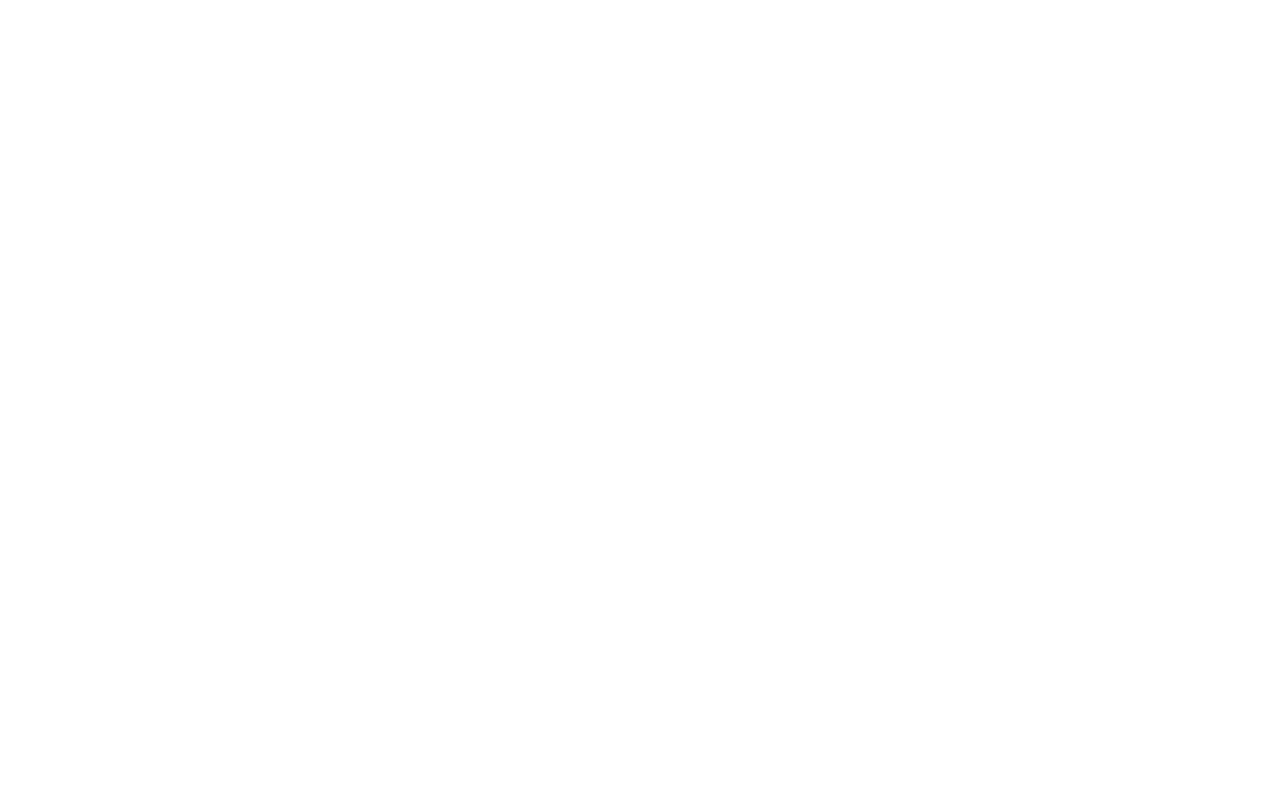
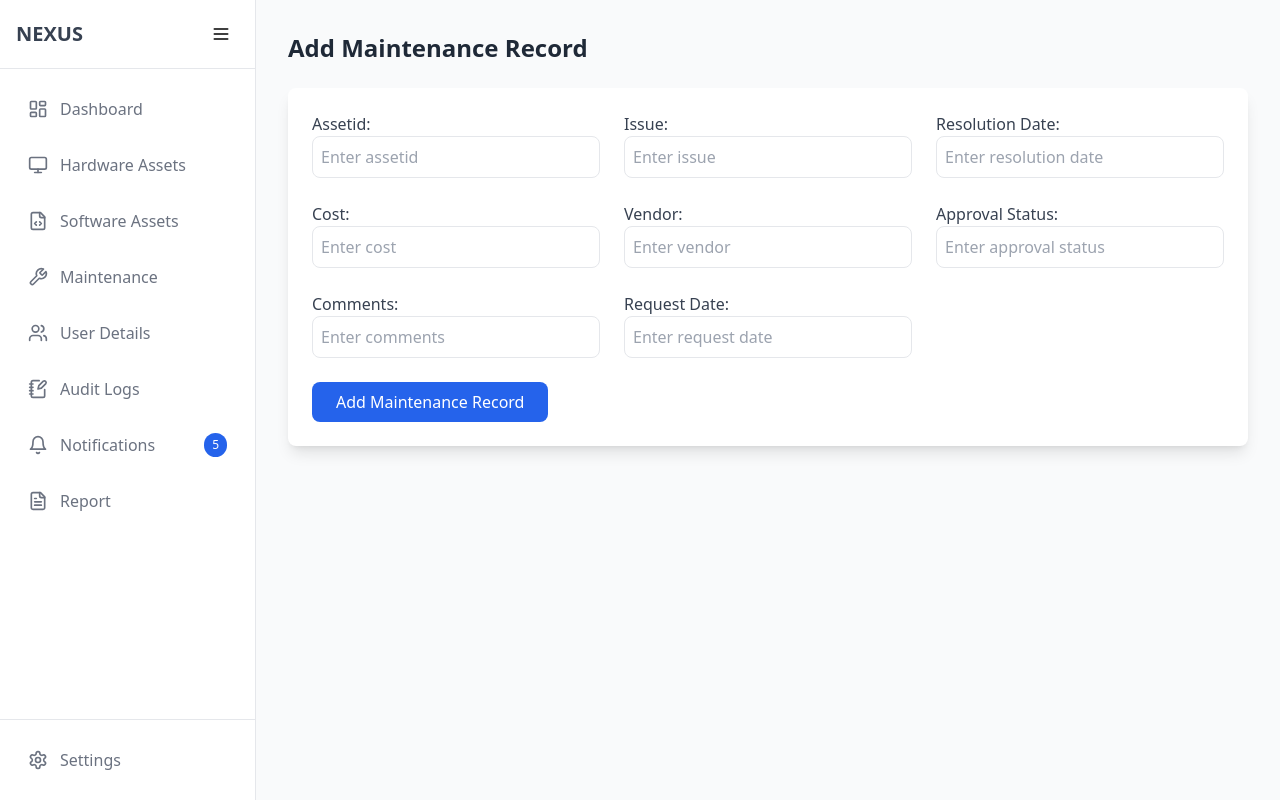
Before and after one commit to SSHareesh/Nexus_frontend, a React (Vite) app: page /AddMaintenance in a window 1280 px wide. Before the commit this address had no page. Built offline with nearby package versions, Linux system fonts and the light colour scheme.

Commit message:
finished adduser and maintenance page

```diff
--- a/src/App.jsx
+++ b/src/App.jsx
@@ -11,7 +11,9 @@
 import EditHardware from './pages/HardwareAssets/EditHardware';
 import AddSoftware from './pages/SoftwareAssets/AddSoftware';
 import Users from './pages/Users/Users';
+import AddUser from './pages/Users/AddUser';
 import MaintenanceRecords from './pages/Maintenance/Maintenance';
+import AddMaintenance from './pages/Maintenance/AddMaintenance';
 
 function App() {
   return (
@@ -27,7 +29,9 @@
         <Route path="/EditSoftwareAssets/:id" element={<Layout><EditSoftwareAssets /></Layout>} />
         <Route path='/AddSoftware' element={<Layout><AddSoftware /></Layout>} />
         <Route path='/Users' element={<Layout><Users /></Layout>} />
+        <Route path='/AddUser' element={<Layout><AddUser/></Layout>} />
         <Route path='/MaintenanceRecords' element={<Layout><MaintenanceRecords /></Layout>} />
+        <Route path='/AddMaintenance' element={<Layout><AddMaintenance /></Layout>} />
 
       </Routes>
     </Router>
--- /dev/null
+++ b/src/pages/Maintenance/AddMaintenance.jsx
@@ -0,0 +1,78 @@
+import React, { useState } from "react";
+import { useNavigate } from "react-router-dom";
+import api from "../../utils/api"; // Import API functions
+
+const AddMaintenance = () => {
+  const navigate = useNavigate();
+  const [formData, setFormData] = useState({
+    assetid: "",
+    issue: "",
+    resolution_date: "",
+    cost: "",
+    vendor: "",
+    approval_status: "",
+    comments: "",
+    request_date: "",
+  });
+
+  const handleChange = (e) => {
+    const { name, value } = e.target;
+    setFormData((prevData) => ({
+      ...prevData,
+      [name]: value === "" ? null : value, // Convert empty strings to null
+    }));
+  };
+
+  const handleSubmit = async (e) => {
+    e.preventDefault();
+
+    console.log("Submitting maintenance record:", formData);
+
+    try {
+      const response = await api.createMaintenanceRecord(formData);
+      console.log("Response:", response.data);
+      alert("Maintenance Record Added Successfully!");
+      navigate("/MaintenanceRecords");
+    } catch (error) {
+      console.error("Error adding maintenance record:", error.response?.data || error.message);
+      alert("Failed to add maintenance record. Please try again.");
+    }
+  };
+
+  return (
+    <div className="p-8">
+      <h1 className="text-2xl font-bold text-gray-800 mb-6">Add Maintenance Record</h1>
+
+      <form onSubmit={handleSubmit} className="bg-white p-6 shadow-lg rounded-lg">
+        <div className="grid grid-cols-1 md:grid-cols-2 lg:grid-cols-3 gap-6">
+          {Object.keys(formData).map((key) => (
+            <div key={key}>
+              <label className="block text-gray-700 font-medium capitalize">
+                {key.replace(/_/g, " ")}:
+              </label>
+              <input
+                type="text"
+                name={key}
+                value={formData[key] || ""}
+                onChange={handleChange}
+                className="w-full p-2 border rounded-lg focus:outline-none focus:ring-2 focus:ring-blue-500"
+                placeholder={`Enter ${key.replace(/_/g, " ")}`}
+              />
+            </div>
+          ))}
+        </div>
+
+        <div className="mt-6">
+          <button
+            type="submit"
+            className="px-6 py-2 bg-blue-600 text-white font-medium rounded-lg hover:bg-blue-700 transition"
+          >
+            Add Maintenance Record
+          </button>
+        </div>
+      </form>
+    </div>
+  );
+};
+
+export default AddMaintenance;
--- /dev/null
+++ b/src/pages/Users/AddUser.jsx
@@ -0,0 +1,77 @@
+import React, { useState } from "react";
+import { useNavigate } from "react-router-dom";
+import api from "../../utils/api"; // Import API functions
+
+const AddUser = () => {
+  const navigate = useNavigate();
+  const [formData, setFormData] = useState({
+    userid: "",
+    name: "",
+    email: "",
+    phone: "",
+    status: "",
+    employee_type: "",
+    project: "",
+  });
+
+  const handleChange = (e) => {
+    const { name, value } = e.target;
+    setFormData((prevData) => ({
+      ...prevData,
+      [name]: value === "" ? null : value, // Convert empty strings to null
+    }));
+  };
+
+  const handleSubmit = async (e) => {
+    e.preventDefault();
+
+    console.log("Submitting user:", formData);
+
+    try {
+      const response = await api.createUser(formData);
+      console.log("Response:", response.data);
+      alert("User Added Successfully!");
+      navigate("/Users");
+    } catch (error) {
+      console.error("Error adding user:", error.response?.data || error.message);
+      alert("Failed to add user. Please try again.");
+    }
+  };
+
+  return (
+    <div className="p-8">
+      <h1 className="text-2xl font-bold text-gray-800 mb-6">Add User</h1>
+
+      <form onSubmit={handleSubmit} className="bg-white p-6 shadow-lg rounded-lg">
+        <div className="grid grid-cols-1 md:grid-cols-2 lg:grid-cols-3 gap-6">
+          {Object.keys(formData).map((key) => (
+            <div key={key}>
+              <label className="block text-gray-700 font-medium capitalize">
+                {key.replace(/_/g, " ")}:
+              </label>
+              <input
+                type={key === "email" ? "email" : key === "phone" ? "tel" : "text"}
+                name={key}
+                value={formData[key] || ""}
+                onChange={handleChange}
+                className="w-full p-2 border rounded-lg focus:outline-none focus:ring-2 focus:ring-blue-500"
+                placeholder={`Enter ${key.replace(/_/g, " ")}`}
+              />
+            </div>
+          ))}
+        </div>
+
+        <div className="mt-6">
+          <button
+            type="submit"
+            className="px-6 py-2 bg-blue-600 text-white font-medium rounded-lg hover:bg-blue-700 transition"
+          >
+            Add User
+          </button>
+        </div>
+      </form>
+    </div>
+  );
+};
+
+export default AddUser;
--- a/src/pages/Users/Users.jsx
+++ b/src/pages/Users/Users.jsx
@@ -64,7 +64,7 @@
   };
 
   const filteredUsers = users.filter((user) =>
-    user.name.toLowerCase().includes(searchQuery.toLowerCase())
+    user.project.toLowerCase().includes(searchQuery.toLowerCase())
   );
 
   const sortedUsers = [...filteredUsers].sort((a, b) => {
@@ -82,7 +82,7 @@
             <Search className="absolute left-3 top-2.5 text-gray-400" size={18} />
             <input
               type="text"
-              placeholder="Search..."
+              placeholder="Search by project"
               value={searchQuery}
               onChange={(e) => setSearchQuery(e.target.value)}
               className="pl-10 pr-4 py-2 border rounded-lg focus:outline-none focus:ring-2 focus:ring-blue-500 text-base w-full"
```
